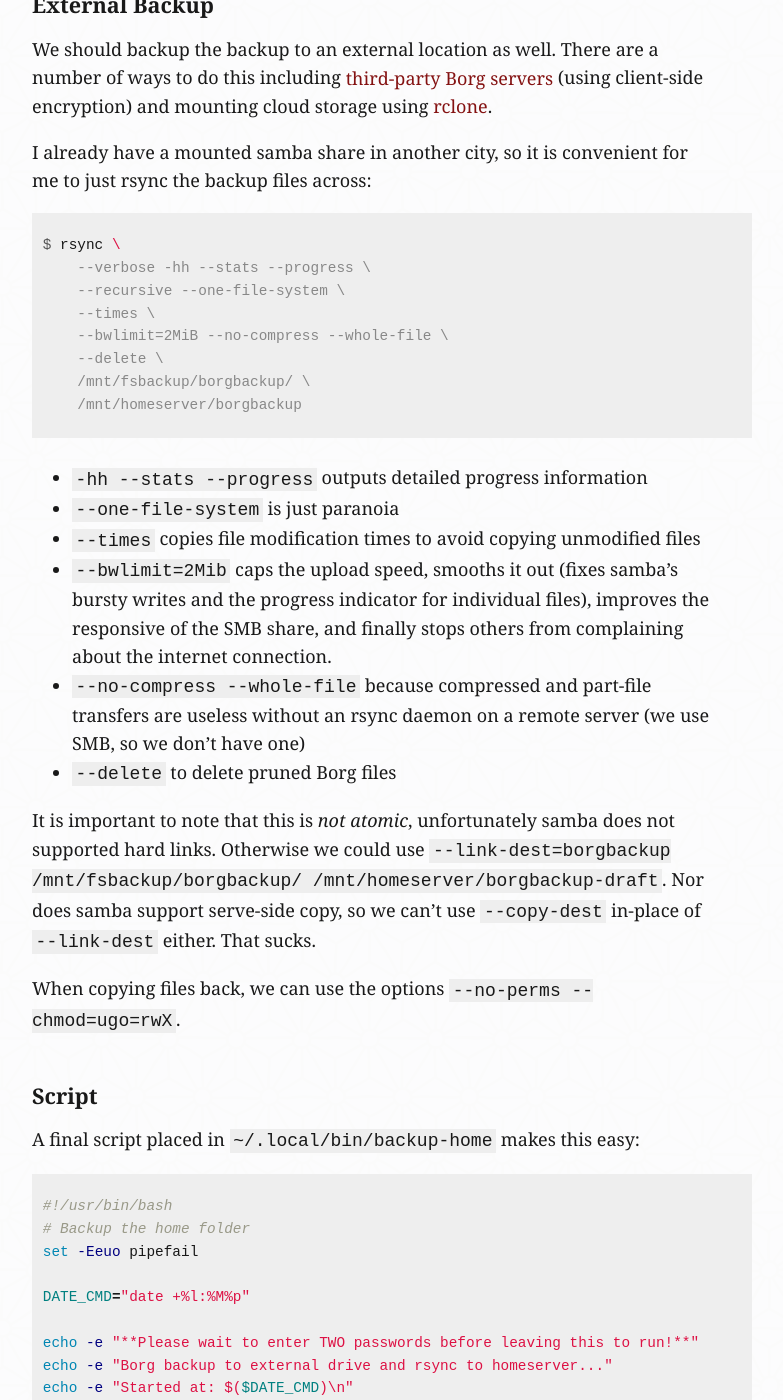
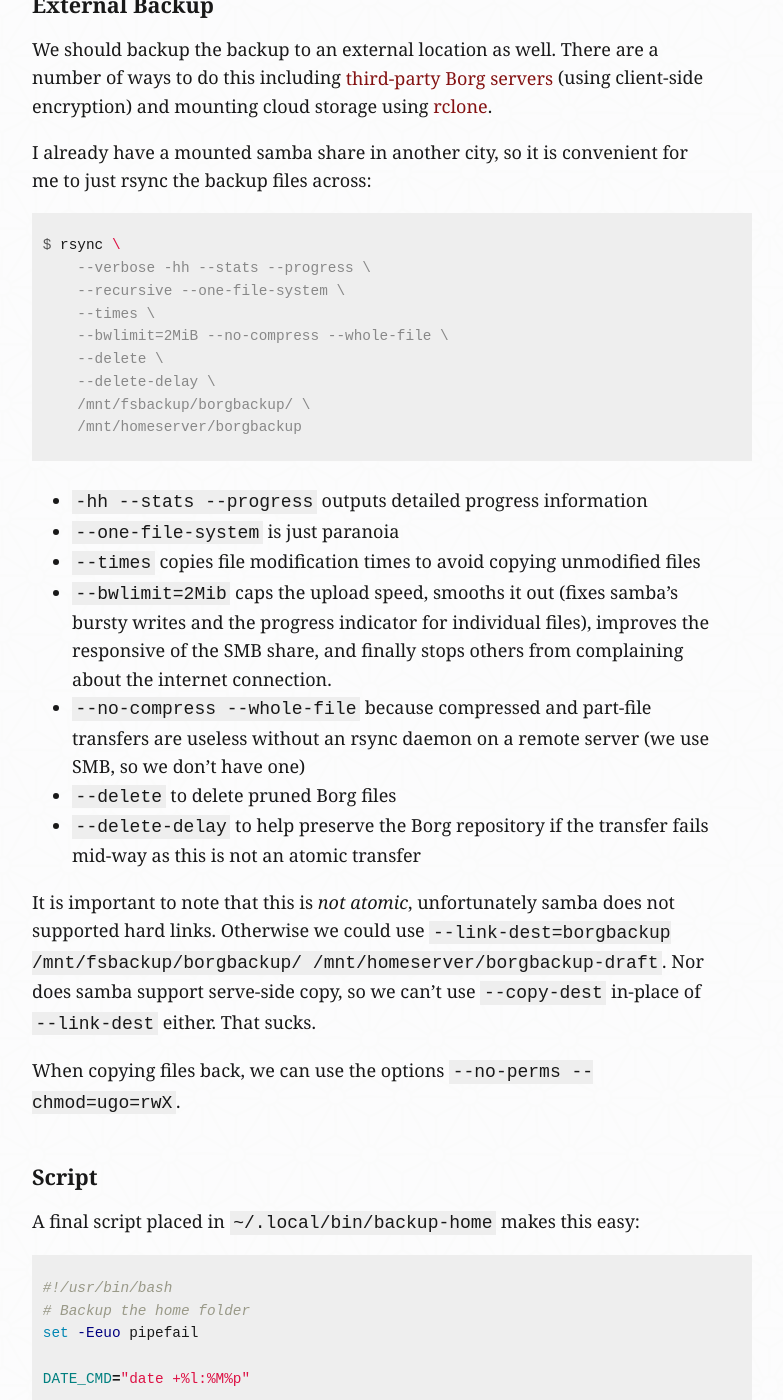
Before and after one commit to QasimK/qasimk.github.io, a Jekyll site: the page built from collections/_posts/2020-03-01-borg-backup.md, in a window 1280 px wide and 1400 px high, scrolled down 7634 px. Shown: the whole window, without its empty margins (266-1049 px from the left). Built offline with Jekyll 4.4.1, drawn with Linux system fonts in a browser that asks for light colours; some web fonts are replaced.

Commit message:
Add delete-delay

````diff
--- a/collections/_posts/2020-03-01-borg-backup.md
+++ b/collections/_posts/2020-03-01-borg-backup.md
@@ -248,6 +248,7 @@ $ rsync \
     --times \
     --bwlimit=2MiB --no-compress --whole-file \
     --delete \
+    --delete-delay \
     /mnt/fsbackup/borgbackup/ \
     /mnt/homeserver/borgbackup
 ```
@@ -258,6 +259,7 @@ $ rsync \
 * `--bwlimit=2Mib` caps the upload speed, smooths it out (fixes samba's bursty writes and the progress indicator for individual files), improves the responsive of the SMB share, and finally stops others from complaining about the internet connection.
 * `--no-compress --whole-file` because compressed and part-file transfers are useless without an rsync daemon on a remote server (we use SMB, so we don't have one)
 * `--delete` to delete pruned Borg files
+* `--delete-delay` to help preserve the Borg repository if the transfer fails mid-way as this is not an atomic transfer
 
 It is important to note that this is *not atomic*, unfortunately samba does not supported hard links. Otherwise we could use `--link-dest=borgbackup /mnt/fsbackup/borgbackup/ /mnt/homeserver/borgbackup-draft`. Nor does samba support serve-side copy, so we can't use `--copy-dest` in-place of `--link-dest` either. That sucks.
 
````
